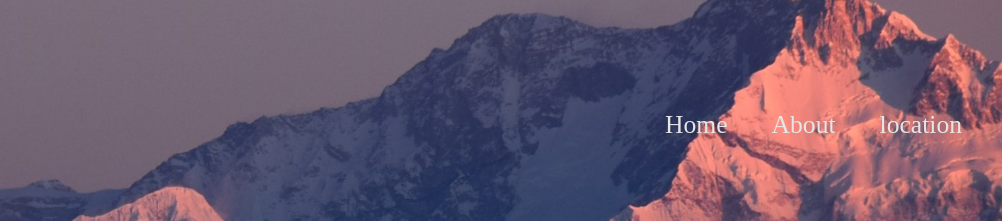
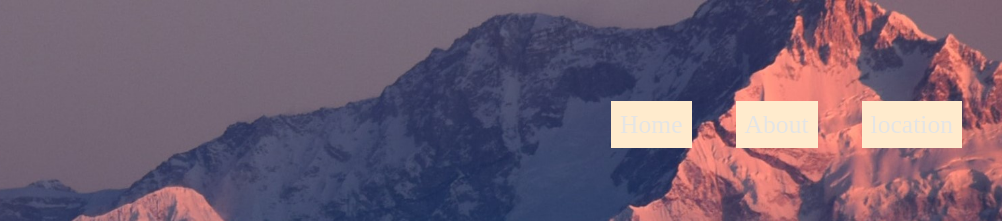
Before and after one commit to Shrijana1029/Mountain-Blog, a plain HTML site: page index.html in a window 1280 px wide. Shown: the top 221 px of the page, 278-1280 px from the left. Drawn offline with Linux system fonts and the light colour scheme.

Commit message:
mew commit

```diff
--- a/style.css
+++ b/style.css
@@ -19,6 +19,8 @@
     margin: 20px;
     font-size: 2vw;
     color: rgb(229, 229, 229);
+    padding:9px;
+    background-color: blanchedalmond;
 }
 .picture{
     /* padding: 20px 20px 20px 20px; */
@@ -30,6 +32,7 @@
 }
 .navbar nav a:hover{
     background-color: rgb(145, 184, 201);
+    border-bottom:solid black;
 }
 .col h1{
     font-size: 80px;
```
